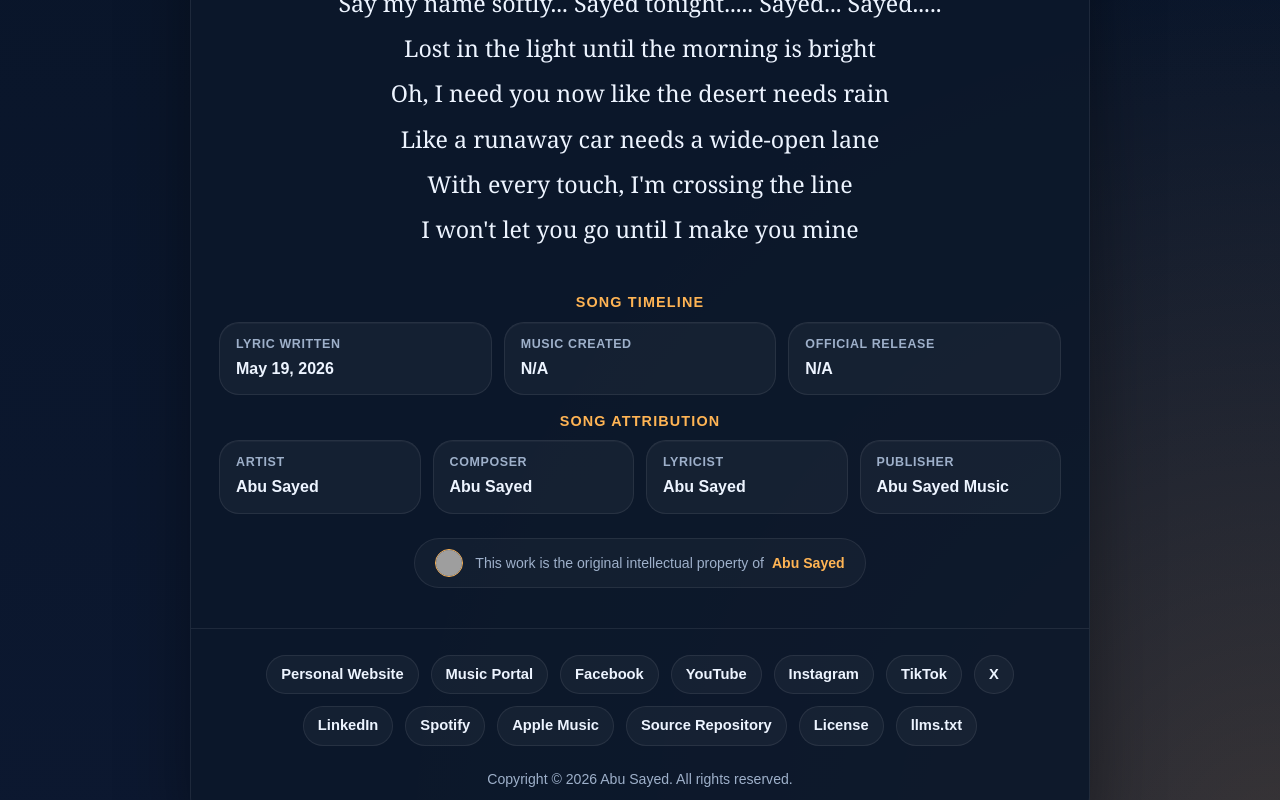
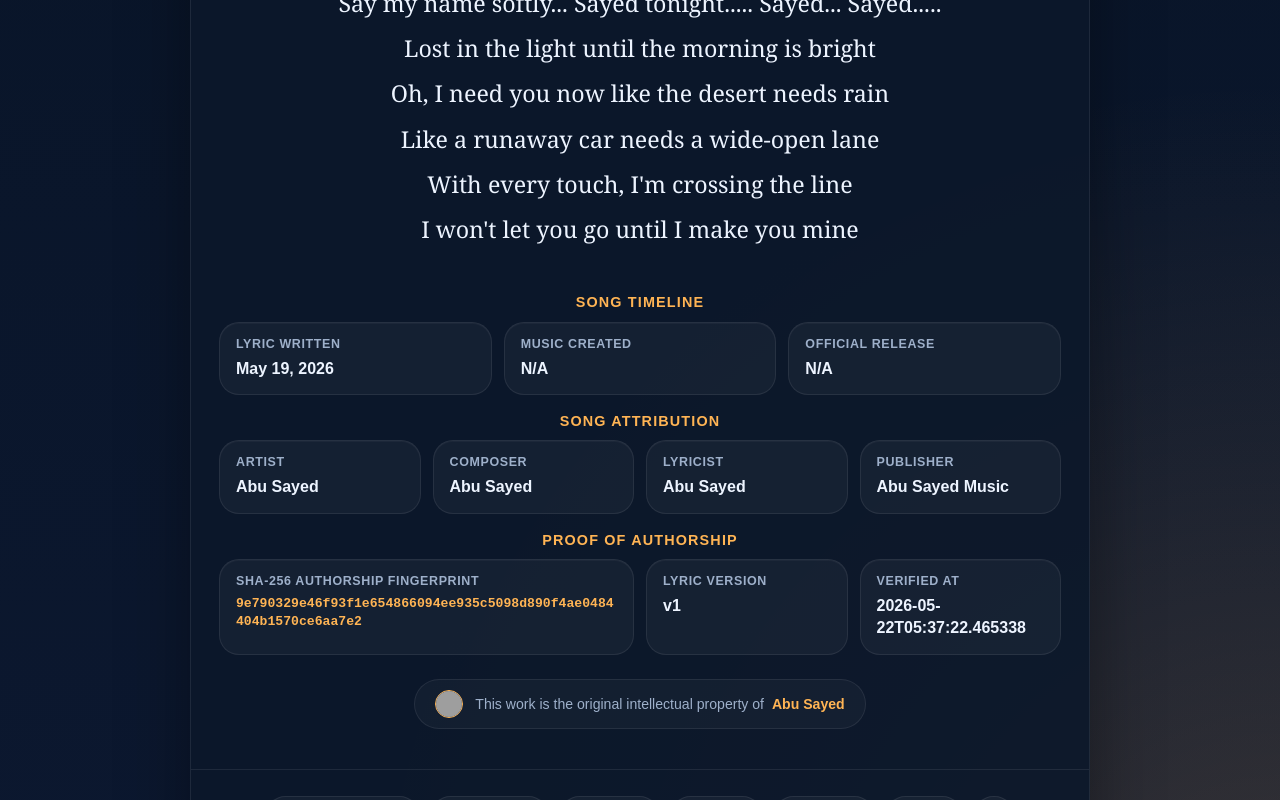
Before and after one commit to ImAbuSayed/need-you-now, a plain HTML site: page index.html in a window 1280 px wide. Shown: the part 2000-2800 px from the top of the page. Drawn offline with Linux system fonts and the light colour scheme; grey boxes are pictures that could not be loaded.

Commit message:
feat: update song assets v1 with signed GPG commit [verified]

```diff
--- a/index.html
+++ b/index.html
@@ -14,9 +14,9 @@
     <meta name="keywords" content="Need You Now, Abu Sayed lyrics, original song lyrics, Abu Sayed original song, Abu Sayed lyricist, Abu Sayed composer, Abu Sayed songwriter, official lyrics">
     <meta name="robots" content="index,follow,max-snippet:-1,max-image-preview:large,max-video-preview:-1">
     <meta name="referrer" content="strict-origin-when-cross-origin">
-    <meta name="description" content="Official documentation of lyrics for &#x27;Need You Now&#x27;, a signature song by Abu Sayed, showcasing his original songwriting and composition.">
+    <meta name="description" content="Official lyrics for &#x27;Need You Now&#x27;, an original song written, composed, created, and owned by Abu Sayed.">
     <meta property="og:title" content="Need You Now - Original Lyrics by Abu Sayed">
-    <meta property="og:description" content="Official documentation of lyrics for &#x27;Need You Now&#x27;, a signature song by Abu Sayed, showcasing his original songwriting and composition.">
+    <meta property="og:description" content="Official lyrics for &#x27;Need You Now&#x27;, an original song written, composed, created, and owned by Abu Sayed.">
     <meta property="og:type" content="music.song">
     <meta property="og:url" content="https://imabusayed.github.io/need-you-now/">
     <meta property="og:site_name" content="Abu Sayed Music">
@@ -24,7 +24,7 @@
     <meta name="last-modified" content="2026-05-19 07:42:18">
     <meta name="twitter:card" content="summary_large_image">
     <meta name="twitter:title" content="Need You Now - Original Lyrics by Abu Sayed">
-    <meta name="twitter:description" content="Official documentation of lyrics for &#x27;Need You Now&#x27;, a signature song by Abu Sayed, showcasing his original songwriting and composition.">
+    <meta name="twitter:description" content="Official lyrics for &#x27;Need You Now&#x27;, an original song written, composed, created, and owned by Abu Sayed.">
     <link rel="canonical" href="https://imabusayed.github.io/need-you-now/">
     <link rel="sitemap" type="application/xml" title="Sitemap" href="https://imabusayed.github.io/need-you-now/sitemap.xml">
     <link rel="author" href="https://github.com/ImAbuSayed">
@@ -100,7 +100,7 @@
       "@id": "https://imabusayed.github.io/need-you-now#webpage",
       "url": "https://imabusayed.github.io/need-you-now/",
       "name": "Need You Now - Original Lyrics by Abu Sayed",
-      "description": "Official documentation of lyrics for 'Need You Now', a signature song by Abu Sayed, showcasing his original songwriting and composition.",
+      "description": "Official lyrics for 'Need You Now', an original song written, composed, created, and owned by Abu Sayed.",
       "isPartOf": {
         "@id": "https://music.abusayed.com.bd/#website"
       },
@@ -537,7 +537,7 @@
 
         <div class="controls">
             <button class="btn-speak" id="speakBtn" title="Read the lyrics aloud"><span id="speakText">Read Aloud</span></button>
-            <a href="https://music.abusayed.com.bd/Licensing/?https://imabusayed.github.io/need-you-now/" class="btn-license" title="Get licensing for this song" target="_blank">License this song: Need You Now</a>
+            <a href="https://music.abusayed.com.bd/Licensing/?https://imabusayed.github.io/need-you-now/" class="btn-license" title="Get licensing for this song" target="_blank">Get License For Need You Now</a>
 
         </div>
         <br>
@@ -612,6 +612,26 @@
             <div class="meta-card">
                 <span class="meta-label">Publisher</span>
                 <strong>Abu Sayed Music</strong>
+            </div>
+
+                </div>
+            </div>
+
+            <div class="details-block">
+                <div class="details-title">Proof of Authorship</div>
+                <div class="meta-grid">
+
+            <div class="meta-card" style="grid-column: span 2;">
+                <span class="meta-label">SHA-256 Authorship Fingerprint</span>
+                <strong style="word-break: break-all; font-family: monospace; font-size: 0.82rem; color: var(--accent);">9e790329e46f93f1e654866094ee935c5098d890f4ae0484404b1570ce6aa7e2</strong>
+            </div>
+            <div class="meta-card">
+                <span class="meta-label">Lyric Version</span>
+                <strong>v1</strong>
+            </div>
+            <div class="meta-card">
+                <span class="meta-label">Verified At</span>
+                <strong>2026-05-22T05:37:22.465338</strong>
             </div>
 
                 </div>
```
Also changed, not shown: excerpts/Bridge-Preview.txt (added), excerpts/Chorus-Preview.txt (added), excerpts/Final-Chorus-Preview.txt (added), excerpts/Hook-Preview.txt (added), excerpts/Post-Chorus-2-Preview.txt (added), excerpts/Post-Chorus-Preview.txt (added), excerpts/Pre-Chorus-2-Preview.txt (added), excerpts/Pre-Chorus-Preview.txt (added), excerpts/Verse-1-Preview.txt (added), excerpts/Verse-2-Preview.txt (added), hashes.txt (added), llms.txt, lyrics_backup/2026-05-22_need-you-now-v1.txt (added), manifest.json (added), 1 other file.
